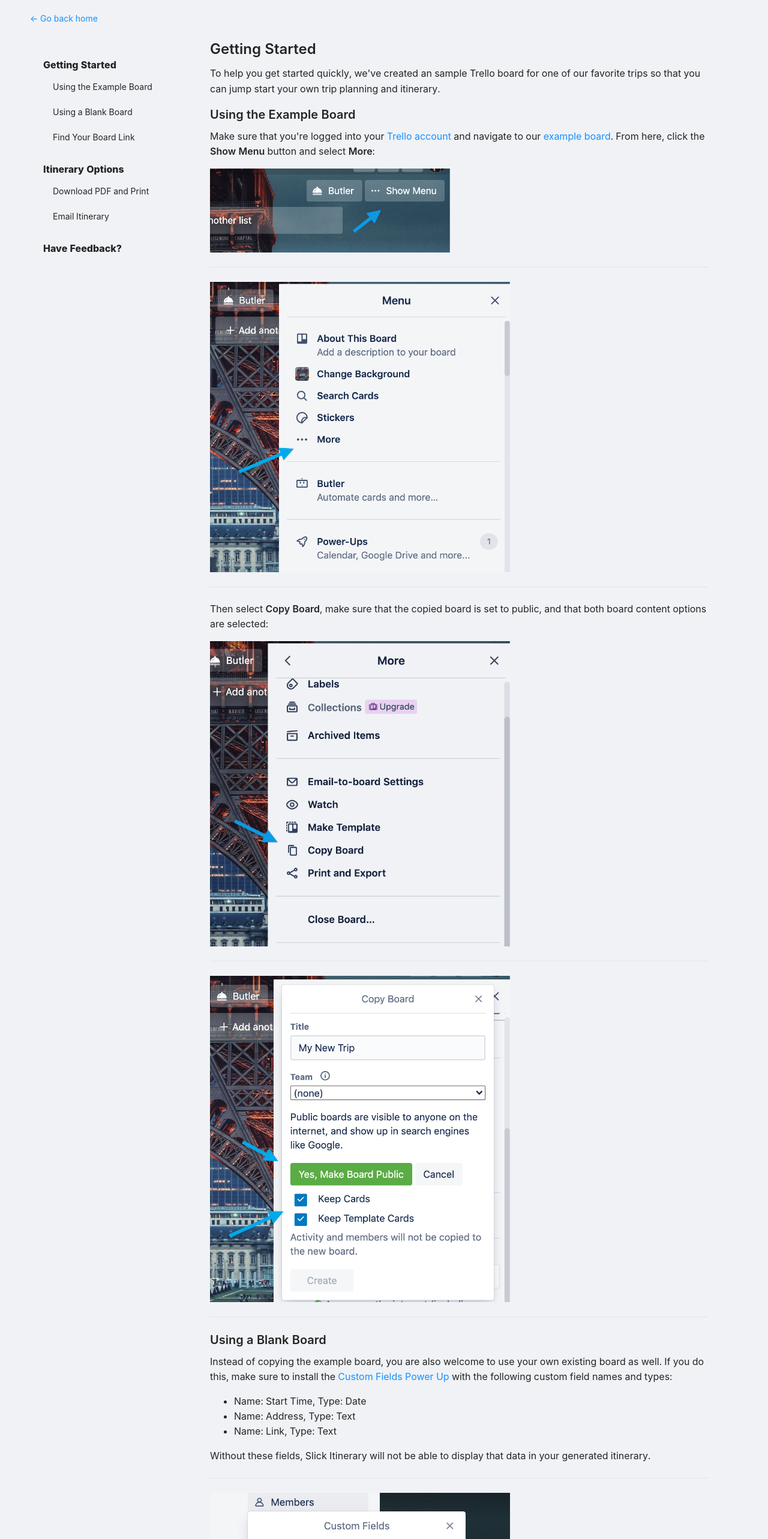
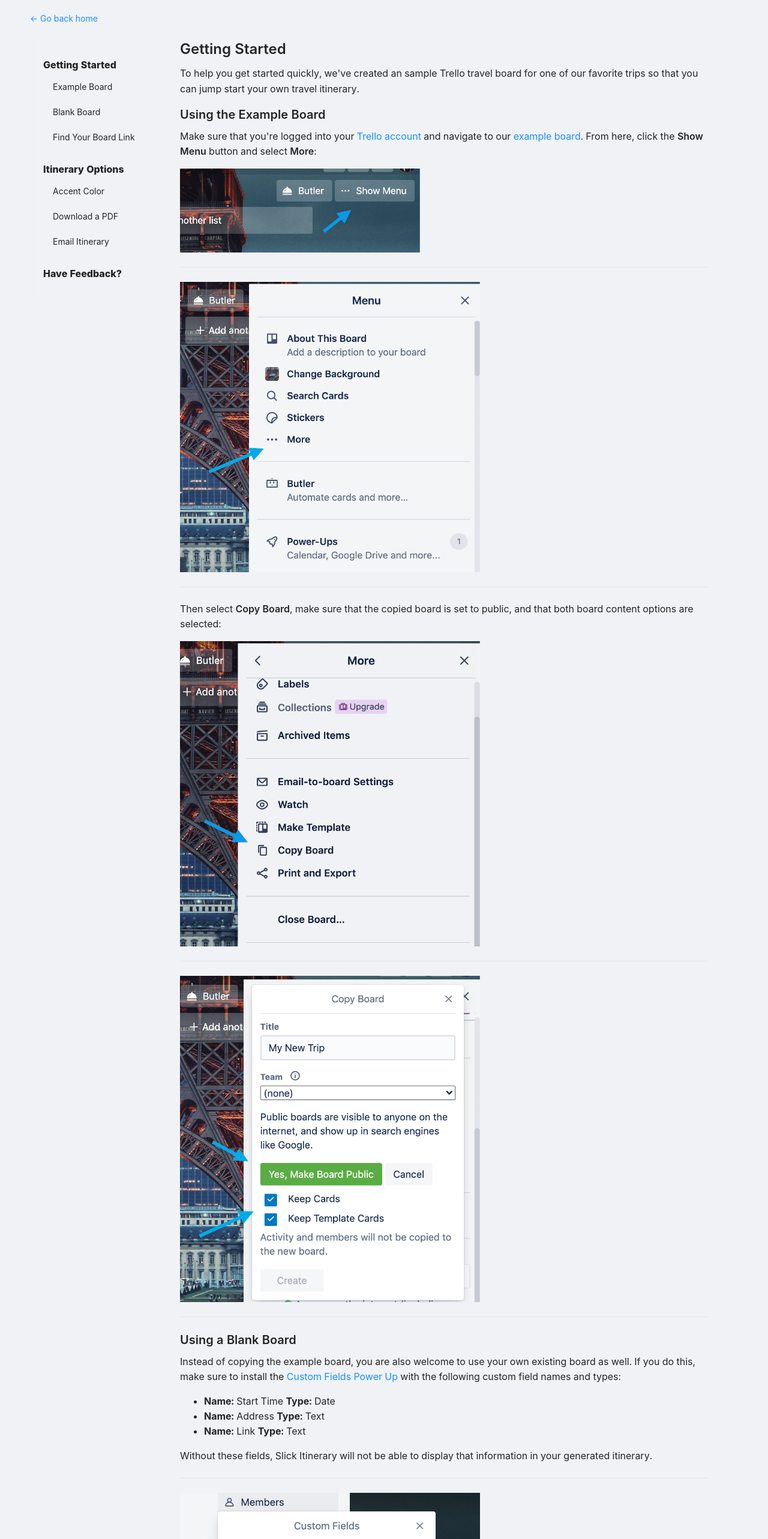
Before and after one commit to jamigibbs/slick-itinerary, a React (Create React App) app: page /guide in a window 1280 px wide. Shown: the top 2566 px of the page at 60% size. Built offline with nearby package versions, Linux system fonts and the light colour scheme; no server answers.

Commit message:
Updating content and support mobile display.

```diff
--- a/src/Home.js
+++ b/src/Home.js
@@ -36,18 +36,18 @@
                 <div className="home-left-column">
                   <Title className="logo">Slick Itinerary</Title>
                   <Paragraph>
-                  Organize your trip using <a href="https://trello.com/">Trello</a> and turn it into a sharable, printable, beautiful travel itinerary instantly!
+                  Organize your trip using <a href="https://trello.com/" target="_blank" rel="noopener noreferrer">Trello</a> and turn it into a sharable, printable, beautiful travel itinerary instantly!
                   </Paragraph>
 
                   <Divider />
 
-                  <Text strong>Getting Started</Text>
+                  <Text strong>Quick Start</Text>
 
                   <Paragraph>
-                  Quick start by copying the <a href="https://trello.com/b/I0TyGYpi" target="_blank" rel="noopener noreferrer">example board</a> and enter the board link below to generate an itineray.
+                  Copy our <a href="https://trello.com/b/I0TyGYpi" target="_blank" rel="noopener noreferrer">example trip board</a> and modify it for your own trip. Then enter your board link below to generate an itineray.
                   </Paragraph>
 
-                  <Paragraph style={{marginTop: '20px'}}>Need more help? Check out the <Link to="guide">support guide</Link>.</Paragraph>
+                  <Paragraph type="secondary" style={{marginBottom: '20px'}}>Need more help? Check out the <Link to="guide">support guide</Link>.</Paragraph>
 
                   <LinkInput />
 
--- a/src/SupportGuide.css
+++ b/src/SupportGuide.css
@@ -28,3 +28,12 @@
 p, ul {
   font-size: 16px;
 }
+
+@media (max-width: 767px) {
+  .ant-layout-sider {
+    display: none;
+  }
+  .ant-layout-content {
+    padding: 20px!important;
+  }
+}
--- a/src/SupportGuide.js
+++ b/src/SupportGuide.js
@@ -26,15 +26,17 @@
     <Content style={{ padding: '20px 50px' }}>
       <a onclick={handleHomeClick} href="/">&larr; Go back home</a>
       <Layout className="site-layout-background" style={{ padding: '24px 0' }}>
-        <Sider className="site-layout-background" width={250}>
+        <Sider
+          className="site-layout-background" >
           <Anchor>
             <Link href="#getting-started" title="Getting Started" className="parent-link">
-              <Link href="#example-board" title="Using the Example Board" />
-              <Link href="#blank-board" title="Using a Blank Board" />
+              <Link href="#example-board" title="Example Board" />
+              <Link href="#blank-board" title="Blank Board" />
               <Link href="#board-link" title="Find Your Board Link" />
             </Link>
             <Link href="#itinerary-options" title="Itinerary Options" className="parent-link">
-              <Link href="#itinerary-pdf-print" title="Download PDF and Print" />
+              <Link href="#itinerary-color" title="Accent Color"/>
+              <Link href="#itinerary-pdf" title="Download a PDF" />
               <Link href="#itinerary-email" title="Email Itinerary"/>
             </Link>
             <Link href="#feedback" title="Have Feedback?" className="parent-link"></Link>
@@ -43,7 +45,7 @@
         <Content style={{ padding: '0 50px', minHeight: 280 }}>
           <Title level={3} id="getting-started">Getting Started</Title>
 
-          <p>To help you get started quickly, we've created an sample Trello board for one of our favorite trips so that you can jump start your own trip planning and itinerary.</p>
+          <p>To help you get started quickly, we've created an sample Trello travel board for one of our favorite trips so that you can jump start your own travel itinerary.</p>
 
           <Title level={4} id="example-board">Using the Example Board</Title>
 
@@ -72,12 +74,12 @@
           <p>Instead of copying the example board, you are also welcome to use your own existing board as well. If you do this, make sure to install the <a href="https://help.trello.com/article/1067-using-the-custom-fields-power-up" target="_blank" rel="noopener noreferrer">Custom Fields Power Up</a> with the following custom field names and types:</p>
 
           <ul>
-            <li>Name: Start Time, Type: Date</li>
-            <li>Name: Address, Type: Text</li>
-            <li>Name: Link, Type: Text</li>
+            <li><strong>Name:</strong> Start Time <strong>Type:</strong> Date</li>
+            <li><strong>Name:</strong> Address <strong>Type:</strong> Text</li>
+            <li><strong>Name:</strong> Link <strong>Type:</strong> Text</li>
           </ul>
 
-          <p>Without these fields, Slick Itinerary will not be able to display that data in your generated itinerary.</p>
+          <p>Without these fields, Slick Itinerary will not be able to display that information in your generated itinerary.</p>
 
           <Divider />
 
@@ -87,7 +89,9 @@
 
           <Title level={4} id="board-link">Find Your Board Link</Title>
 
-          <p>Your board link is used to generate your itinerary. To find your board link, navigate to your board settings at <Text strong={true}>Show Menu > More > Link to this board</Text>:</p>
+          <p>Your board link is used to generate your itinerary. To find your board link, navigate to your board settings at <br />
+
+          <Text strong={true}>Show Menu > More > Link to this board</Text>:</p>
 
           <Divider />
 
@@ -105,21 +109,25 @@
 
           <p>The Slick Itinerary generated from your board has several options available.</p>
 
-          <Title level={4} id="itinerary-pdf-print">Generate a PDF or Print</Title>
+          <Title level={4} id="itinerary-color">Accent Color</Title>
 
-          <p>To generate a PDF of your itinerary for download, click the PDF icon on your itinerary and select <Text strong={true}>Save as PDF</Text> from the Destination options:</p>
+          <p>You can select a custom accent color for your itinerary. This color will apply across various elements on the web and PDF versions of your itinerary:</p>
+
+          <img src="/guide/accent-color.png" width="500" alt="Select an accent color" />
+
+          <Divider />
+
+          <Title level={4} id="itinerary-pdf">Download a PDF</Title>
+
+          <p>To generate a PDF of your itinerary, click the PDF icon:</p>
 
           <img src="/guide/pdf-print-button.png" width="500" alt="PDF download or print button" />
 
           <Divider />
 
-          <img src="/guide/save-pdf-destination.png" width="500" alt="PDF download destination option" />
-
-          <Divider />
-
           <Title level={4} id="itinerary-email">Email Itinerary</Title>
 
-          <p>By clicking the email icon on your itinerary, the system will automatically launch your default email client with your itinerary link in the email body. Make sure to update the email address to who you'd like to send the email to:</p>
+          <p>By clicking the email icon, the system will automatically launch your default email client with your itinerary link in the email body. Make sure to update the email address to who you'd like to send the email to:</p>
 
           <img src="/guide/email-itinerary.png" width="600" alt="Email itinerary" />
 
@@ -127,7 +135,7 @@
 
           <Title level={3} id="feedback">Have Feedback?</Title>
 
-          <p>Thank you for using the site and if you have any questions or feedback, please reach out on Twitter <a href="https://twitter.com/SlickItinerary">@SlickItinerary</a></p>
+          <p>Thank you for using the site! If you have any questions or feedback, please reach out on Twitter <a href="https://twitter.com/SlickItinerary">@SlickItinerary</a></p>
 
         </Content>
       </Layout>
```
Also changed, not shown: public/guide/accent-color.png (added), public/guide/save-pdf-destination.png (deleted).
